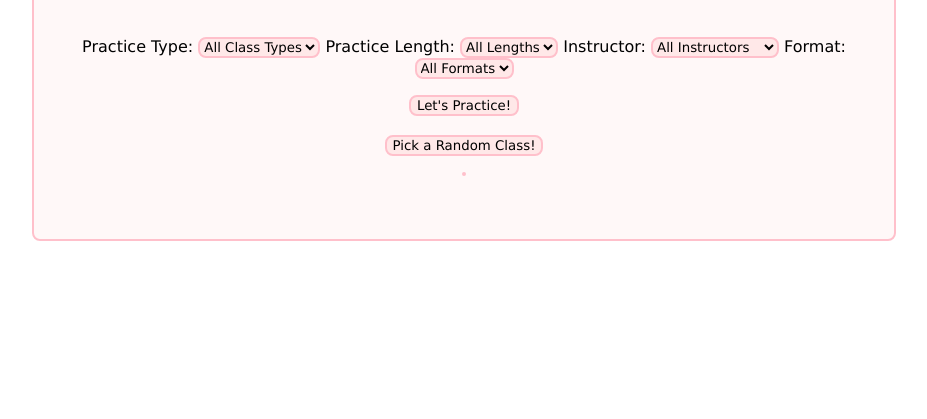
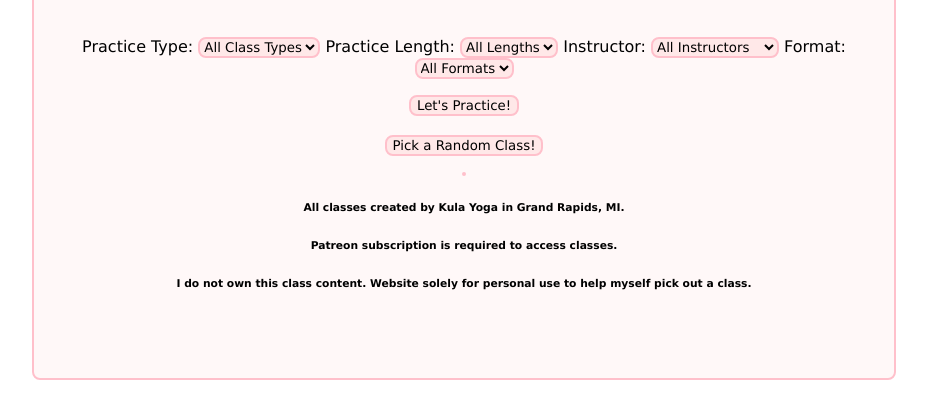
Before and after one commit to LaurenBabcock/LaurenBabcock.github.io, a plain HTML site: page index.html in a window 1280 px wide. Shown: the part 217-636 px from the top of the page, without its empty margins (176-1103 px from the left). Drawn offline with Linux system fonts and the light colour scheme.

Commit message:
Misc wording added

```diff
--- a/index.html
+++ b/index.html
@@ -16,12 +16,12 @@
             font-family: Verdana, Geneva, Tahoma, sans-serif;
         }
 
-        a:link{
-            color:darkslategray;
+        a:link {
+            color: darkslategray;
         }
 
-        a:visited{
-            color:darkolivegreen;
+        a:visited {
+            color: darkolivegreen;
         }
 
 
@@ -118,6 +118,10 @@
         <!-- Table Placeholder -->
         <table id="demo" border="1" align="center">
         </table>
+
+        <p><h6>All classes created by Kula Yoga in Grand Rapids, MI.</h6><br\>
+        <h6>Patreon subscription is required to access classes.</h6></br\>
+        <h6>I do not own this class content. Website solely for personal use to help myself pick out a class.</h6></p>
 
     </div>
 
```
